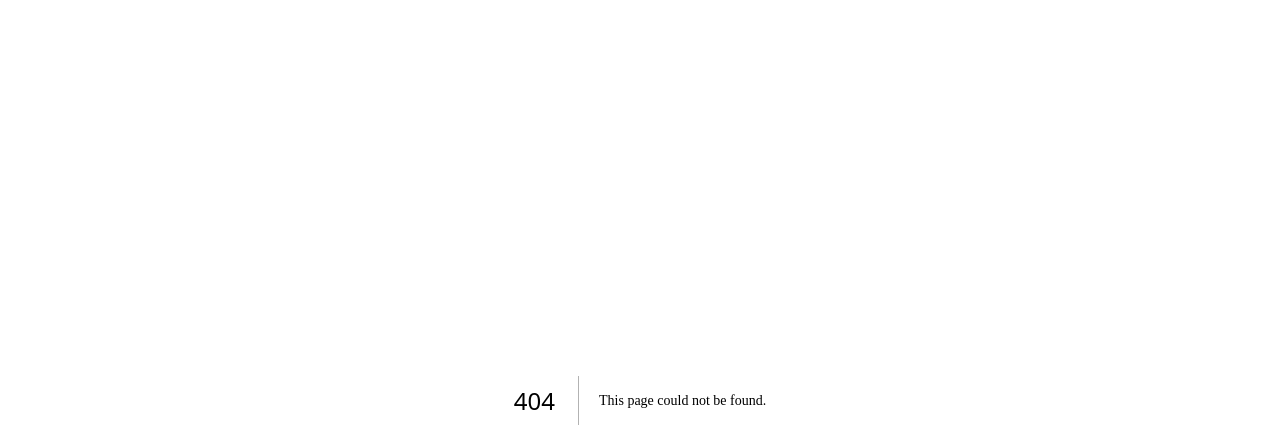
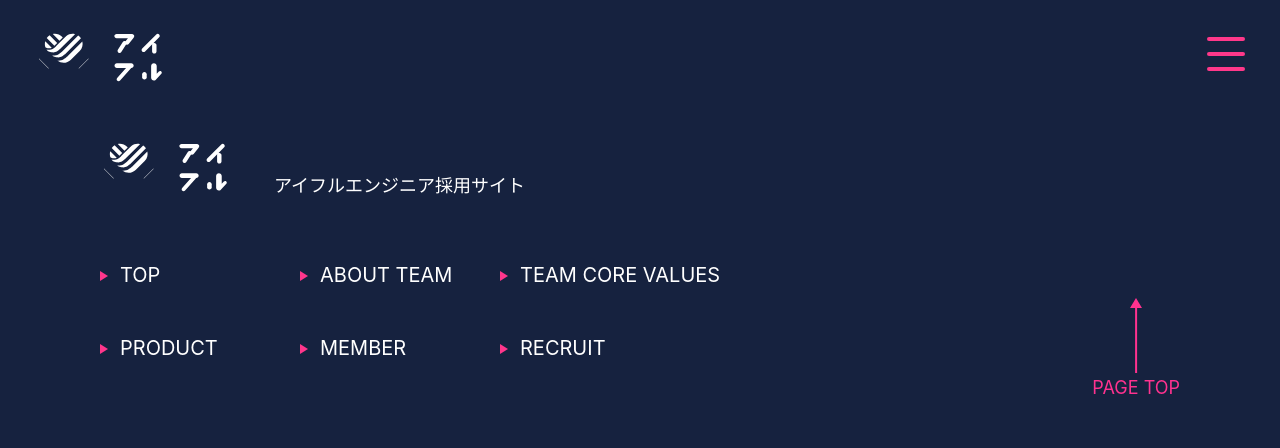
Before and after one commit to saya1104/office-area, a Next.js app: page /AboutPage in a window 1280 px wide. Before the commit this address had no page. Shown: the top 448 px of the page. Built offline with nearby package versions, Linux system fonts and the light colour scheme.

Commit message:
✨pointer設定&AboutPageルーティング

```diff
--- a/components/elements/FollowBanner.tsx
+++ b/components/elements/FollowBanner.tsx
@@ -16,6 +16,7 @@ const FollowBannerStyle = styled.button`
   background: linear-gradient(180deg, #ff398a 0%, #ff705d 100%);
   transform: rotate(-60deg);
   margin-right: 35px;
+  cursor: pointer;
   ${sp`
 	 top: 75vh;
 	width: 110px;
--- a/components/elements/HamburgerButton.tsx
+++ b/components/elements/HamburgerButton.tsx
@@ -13,6 +13,7 @@ const ButtonStyle = styled.button<Props>`
   z-index: 101;
   background: transparent;
   border: none;
+  cursor: pointer;
   margin-right: 35px;
   ${sp`
     margin-right:10px;
--- a/components/elements/HamburgerMenu.tsx
+++ b/components/elements/HamburgerMenu.tsx
@@ -19,6 +19,7 @@ const Container = styled.div<Props>`
   background-color: rgba(17, 19, 24, 0.9);
   li {
     list-style: none;
+    cursor: pointer;
     font-size: 34px;
     font-weight: 600;
     margin-bottom: 80px;
--- a/components/layouts/Footer.tsx
+++ b/components/layouts/Footer.tsx
@@ -52,7 +52,7 @@ const ListStyle = styled.li`
   justify-content: space-around;
   min-width: 180px;
   font-size: 20px;
-
+  cursor: pointer;
   &::before {
     content: '';
     position: absolute;
--- a/components/templates/AboutTeam.tsx
+++ b/components/templates/AboutTeam.tsx
@@ -1,4 +1,5 @@
 import Image from 'next/image';
+import { useRouter } from 'next/router';
 import styled from 'styled-components';
 import { GradationStyle } from '../../styles/Styled';
 import { sp, spMin, tablet } from '../../styles/breakPoint';
@@ -84,6 +85,7 @@ const ImageSpMinStyle = styled.div`
 `;
 
 const AboutTeam = () => {
+  const router = useRouter();
   return (
     <SectionStyle>
       <AboutTeamStyle>
@@ -109,7 +111,7 @@ const AboutTeam = () => {
           テキストが入ります。 テキストが入ります。
         </p>
         <ReadMoreStyle>
-          <ReadMore />
+          <ReadMore onClick={() => router.push('/AboutPage')} />
         </ReadMoreStyle>
       </AboutTeamStyle>
       <ImageSpStyle>
--- a/components/templates/Recruit.tsx
+++ b/components/templates/Recruit.tsx
@@ -54,6 +54,7 @@ const EntryButtonStyle = styled.div`
   color: #ff388a;
   border: solid 3px #ff388a;
   border-radius: 50px;
+  cursor: pointer;
   ${sp`
   width: 200px;
   `}
--- /dev/null
+++ b/pages/AboutPage.tsx
@@ -0,0 +1,13 @@
+import Footer from '../components/layouts/Footer';
+import Header from '../components/layouts/Header';
+
+function AboutPage() {
+  return (
+    <>
+      <Header />
+      <Footer />
+    </>
+  );
+}
+
+export default AboutPage;
```
Also changed, not shown: components/elements/ReadMore.tsx (+8 -2 lines).
